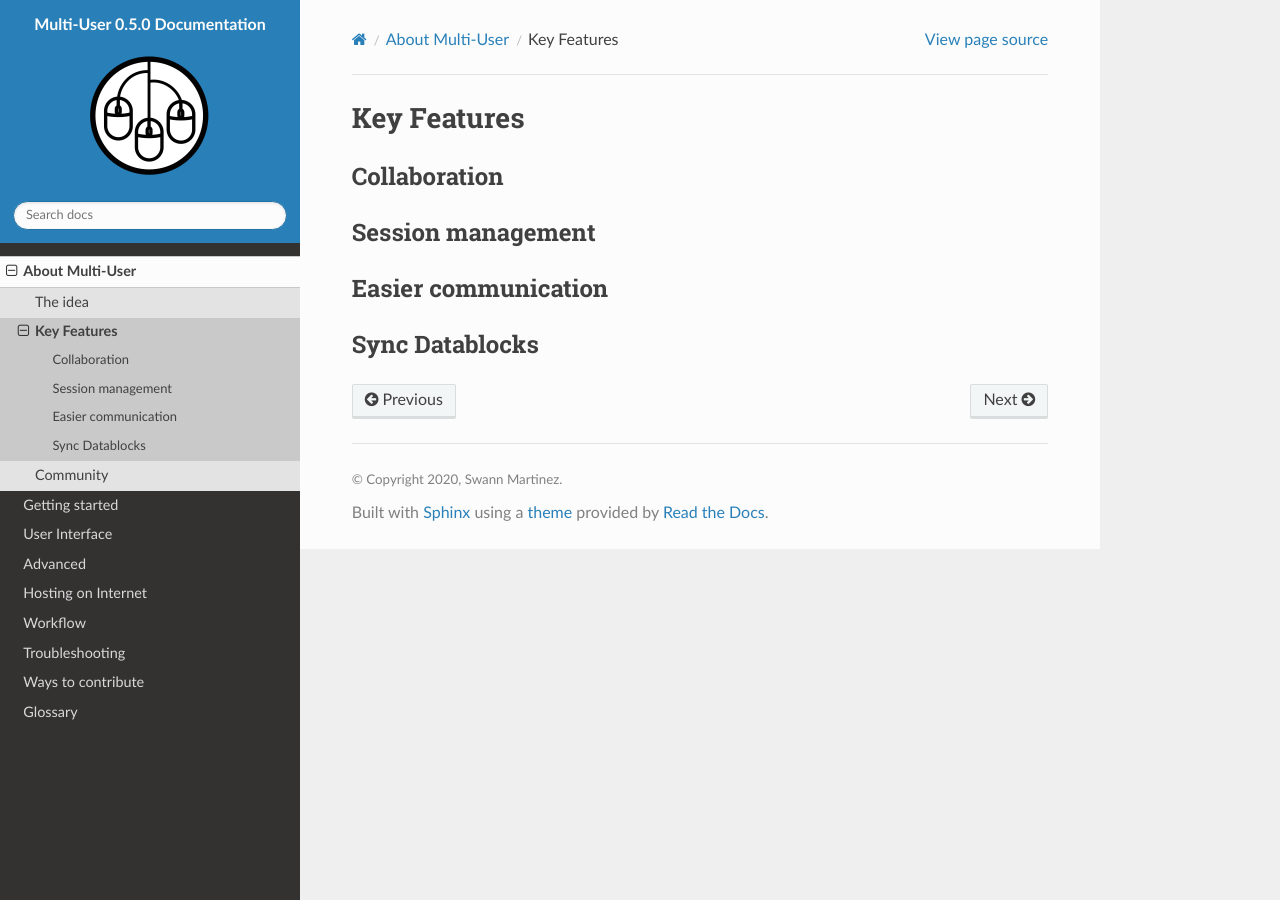
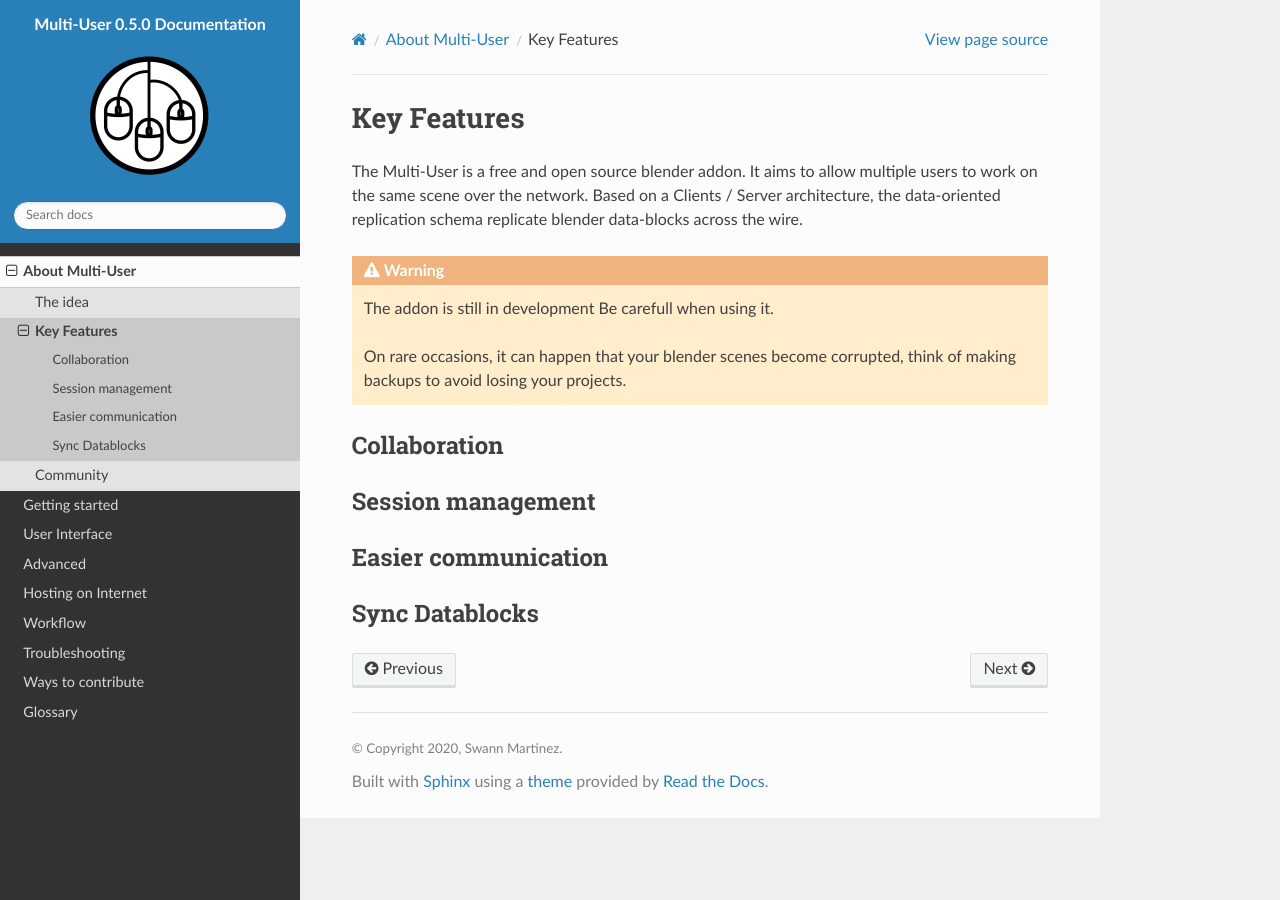
Before and after one commit to AvvyB/blender-multi-user, a Sphinx documentation site: the page built from docs/about/features.rst, in a window 1280 px wide. Built offline with Sphinx 7.4.7 and the Read the Docs theme 2.0.0, drawn with Linux system fonts in a browser that asks for light colours; pages that are not in the unit, such as notebooks, are missing from menus.

```diff
--- a/docs/about/features.rst
+++ b/docs/about/features.rst
@@ -1,6 +1,14 @@
 ============
 Key Features
 ============
+
+The Multi-User is a free and open source blender addon.
+It aims to allow multiple users to work on the same scene over the network. Based on a Clients / Server architecture, the data-oriented replication schema replicate blender data-blocks across the wire.
+
+.. warning::
+    The addon is still in development Be carefull when using it.
+
+    On rare occasions, it can happen that your blender scenes become corrupted, think of making backups to avoid losing your projects.
 
 Collaboration
 =============
--- a/docs/index.rst
+++ b/docs/index.rst
@@ -7,6 +7,8 @@ Multi-user 0.5.0 Reference Manual
 Welcome to the manual of the Multi-user, a free and open source blender addon. It tool aims to bring multiple users to work on the same .blend over the network.
 
 Join our `discord server <https://discord.gg/aBPvGws>`_ to get help and join collaborative creation sessions.
+
+.. warning:: Still under development
 
 .. image:: img/homepage_ban.png
 
```
Also changed, not shown: docs/about/community.rst (+7 -0 lines), docs/workflow/index.rst (+2 -13 lines), docs/about/img/avatar_swann.png (added).
